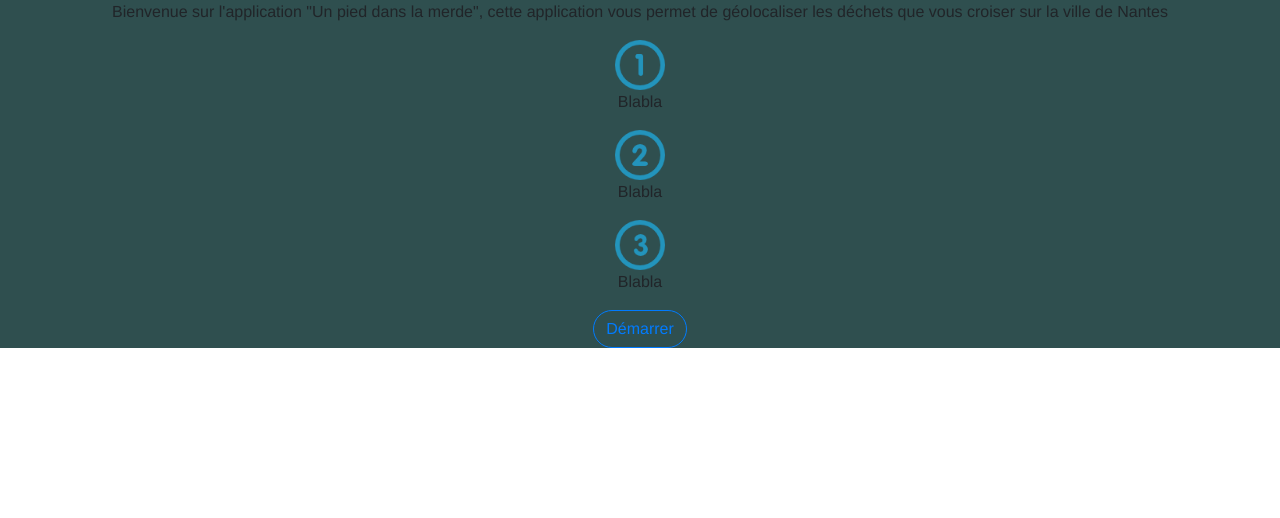
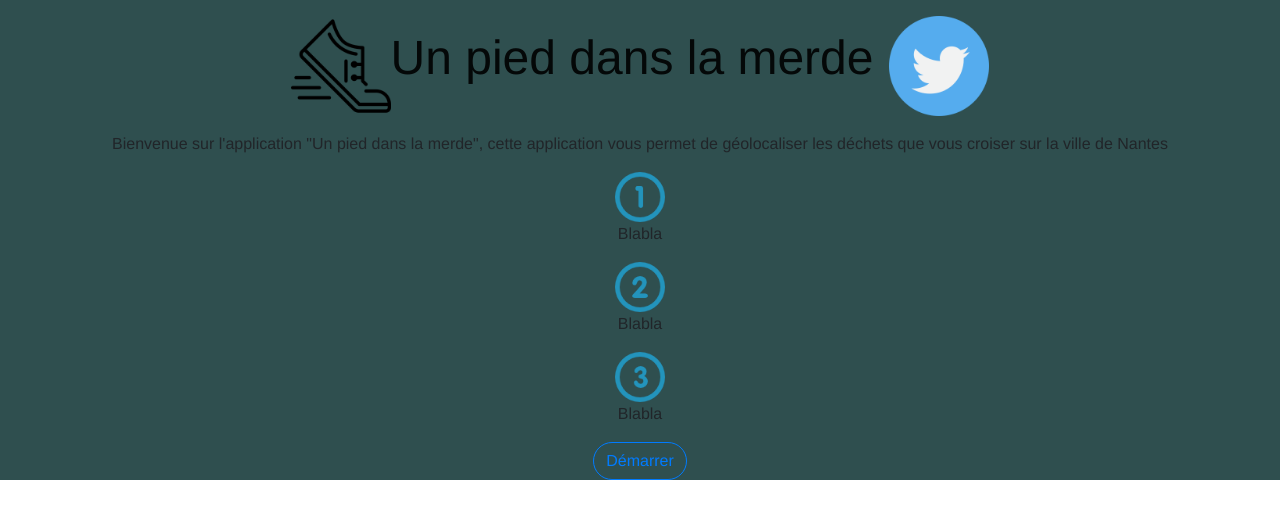
Before and after one commit to BarbierAlexis/Hackathon-Noel-, a Vue app in the folder hackathon_noel/: page / in a window 1280 px wide. Shown: the top 518 px of the page. Built offline with nearby package versions, Linux system fonts and the light colour scheme.

Commit message:
NavBar and Css

```diff
--- a/hackathon_noel/src/App.vue
+++ b/hackathon_noel/src/App.vue
@@ -1,12 +1,12 @@
 <template>
   <div id="app">
-    <!-- <Navbar /> -->
+    <Navbar />
     <Description />
   </div>
 </template>
 
 <script>
-// import Navbar from './components/Navbar'
+import Navbar from './components/Navbar'
 import Form from './components/Form'
 import Description from './components/Description.vue'
 
@@ -14,7 +14,7 @@ import Description from './components/Description.vue'
 export default {
   name: 'app',
   components: {
-    // Navbar
+    Navbar,
     Description,
     Form
   }
--- a/hackathon_noel/src/components/Navbar.vue
+++ b/hackathon_noel/src/components/Navbar.vue
@@ -1,24 +1,19 @@
 <template>
-  <mdb-navbar color="indigo" dark>
-    <mdb-navbar-brand href="https://mdbootstrap.com/">
-    </mdb-navbar-brand>
-    <mdb-navbar-toggler>
-      <mdb-navbar-nav>
-        <mdb-nav-item href="#" active>Un pied dans la merde</mdb-nav-item>
-        <!-- <mdb-nav-item href="#">Features</mdb-nav-item>
-        <mdb-nav-item href="#">Pricing</mdb-nav-item> -->
-        <mdb-dropdown tag="li" class="nav-item">
-          <mdb-dropdown-toggle tag="a" navLink color="indigo" slot="toggle" waves-fixed></mdb-dropdown-toggle>
-          <mdb-dropdown-menu>
-            <!-- <mdb-dropdown-item>Action</mdb-dropdown-item>
-            <mdb-dropdown-item>Another action</mdb-dropdown-item>
-            <mdb-dropdown-item>Something else here</mdb-dropdown-item> -->
-          </mdb-dropdown-menu>
-        </mdb-dropdown>
-      </mdb-navbar-nav>
-      <form>
-        <mdb-input type="text" class="text-white" placeholder="Search" aria-label="Search" label navInput waves waves-fixed/>
-      </form>
-    </mdb-navbar-toggler>
-  </mdb-navbar>
+ <div class="navbar">
+  <b-navbar variant="faded" type="light">
+    <img src="@/assets/shoes.png" alt="shoes" height="100" width="100"/>
+    <b-navbar-brand tag="h1" class="title mb-3">Un pied dans la merde</b-navbar-brand>
+    <a href="http://twitter.com/DesNantais"><img src="@/assets/twitter_logo.png" alt="twitter_logo" heigt="100" width="100"></a>
+  </b-navbar>
+</div>
 </template>
+
+<style scoped>
+.navbar {
+  justify-content:center;
+
+}
+.title {
+  font-size:3em;
+}
+</style>
```
Also changed, not shown: hackathon_noel/src/assets/shoes.png (added), hackathon_noel/src/assets/twitter_logo.png (added).
